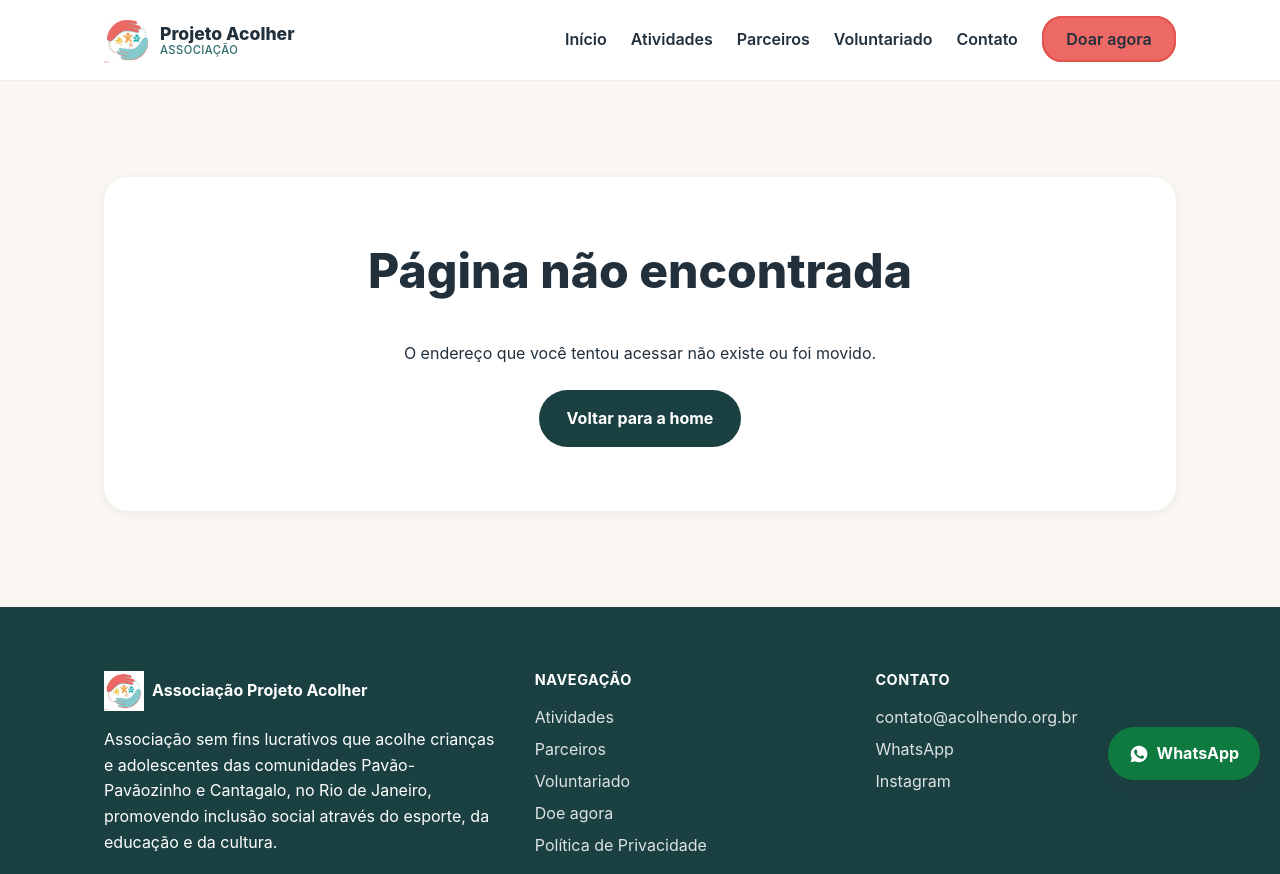
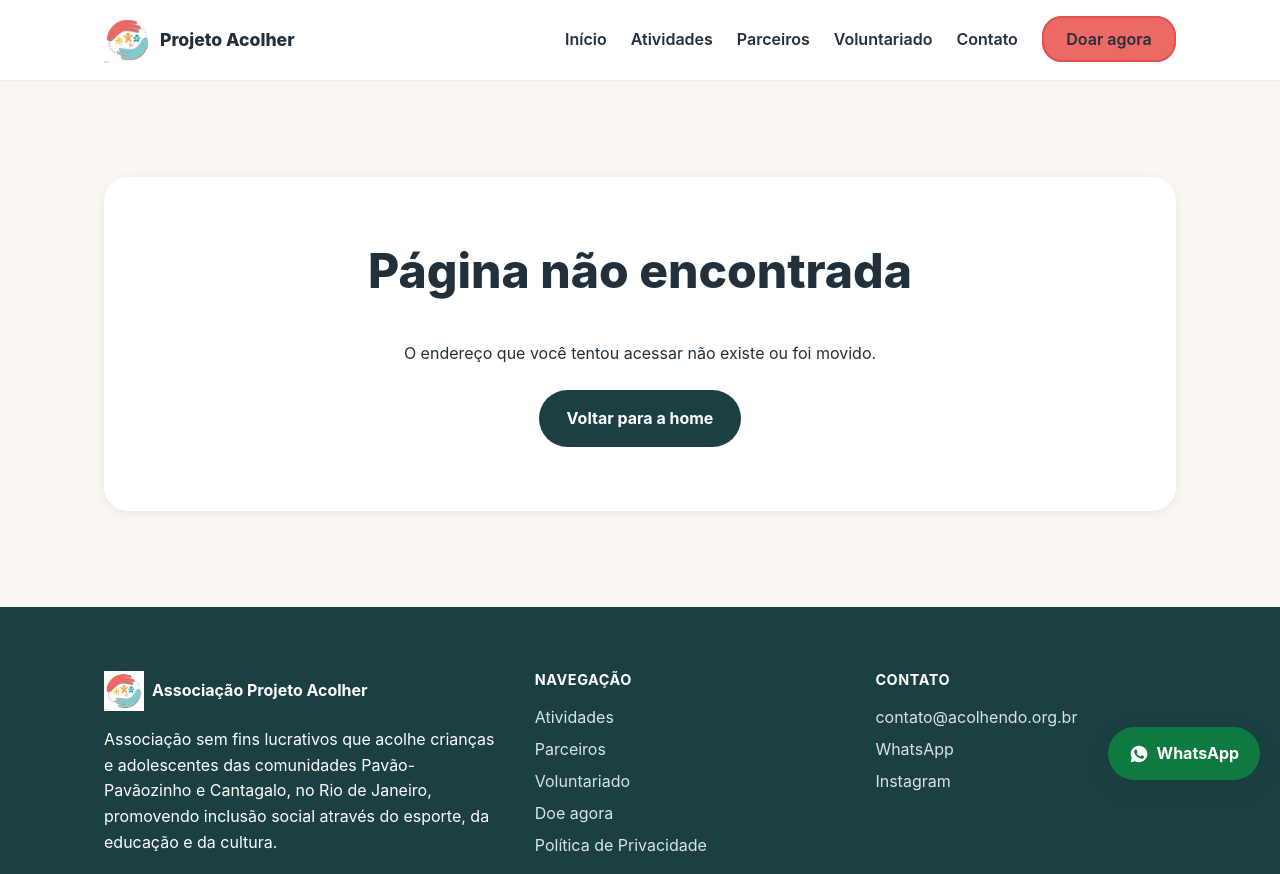
Before and after one commit to Zero-Kng/projeto-acolher-2, a plain HTML site: page 404.html in a window 1280 px wide. Shown: the top 874 px of the page. Drawn offline with Linux system fonts and the light colour scheme.

```diff
--- a/404.html
+++ b/404.html
@@ -16,7 +16,7 @@
   <div class="container">
     <a href="index.html" class="brand">
       <img src="assets/img/logo.png" alt="Logo Associação Projeto Acolher" width="48" height="48">
-      <span class="brand-name">Projeto Acolher<span>Associação</span></span>
+      <span class="brand-name">Projeto Acolher</span>
     </a>
     <button class="nav-toggle" aria-expanded="false" aria-controls="main-nav">Menu</button>
     <nav class="main-nav" id="main-nav" aria-label="Navegação principal">
```
Also changed, not shown: atividades.html (+1 -1 lines), contato.html (+1 -1 lines), doe.html (+1 -1 lines), index.html (+1 -1 lines), parceiros.html (+1 -1 lines), privacidade.html (+1 -1 lines), voluntariado.html (+1 -1 lines).
